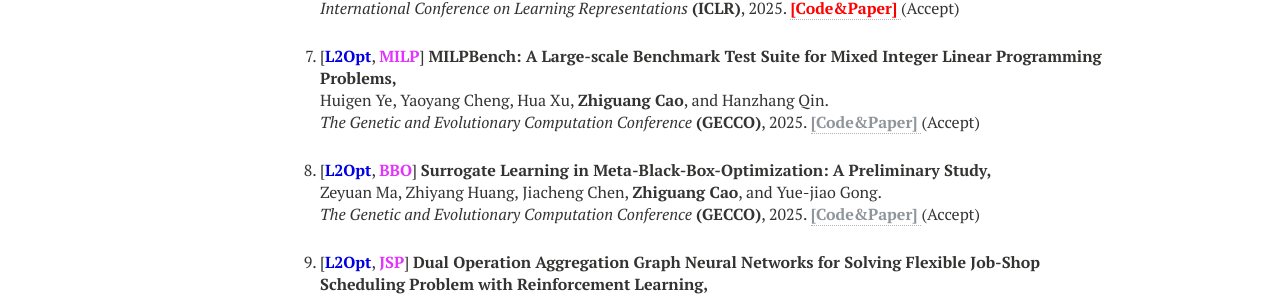
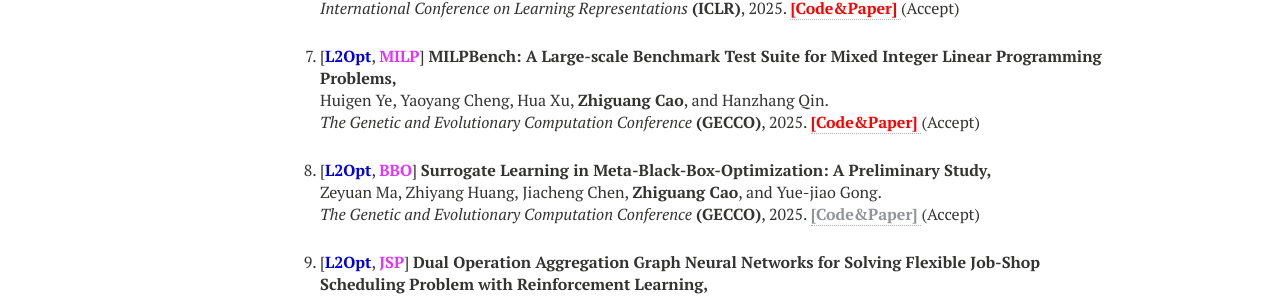
Before and after one commit to zhiguangcaosg/zhiguangcaosg.github.io, a Jekyll site: the page built from publications.md, in a window 1280 px wide. Shown: the part 836-1134 px from the top of the page. Built offline with Jekyll 4.4.1, drawn with Linux system fonts in a browser that asks for light colours; nearby versions of some CDN libraries.

Commit message:
Update publications.html

```diff
--- a/_layouts/publications.html
+++ b/_layouts/publications.html
@@ -142,7 +142,7 @@ div.bibtex pre { font-size: 75%; overflow: auto;  width: 100%; padding: 0em 0em;
 <p>
 [<font color="#0000E3"><b>L2Opt</b></font>, <font color="#E333FF"><b>MILP</b></font>] <b>MILPBench: A Large-scale Benchmark Test Suite for Mixed Integer Linear Programming Problems,</b>
 <br> Huigen Ye, Yaoyang Cheng, Hua Xu, <b>Zhiguang Cao</b>, and Hanzhang Qin. <br>
-<i>  The Genetic and Evolutionary Computation Conference </i> <b>(GECCO)</b>, 2025. <a href="https://zhiguangcaosg.github.io/publications/"> <font color="#8F959A"><b>[Code&Paper]</b> </font></a> (Accept)
+<i>  The Genetic and Evolutionary Computation Conference </i> <b>(GECCO)</b>, 2025. <a href="https://github.com/thuiar/MILPBench"> <font color="#FF0000"><b>[Code&Paper]</b> </font></a> (Accept)
 </p>
 </li>
 
```
